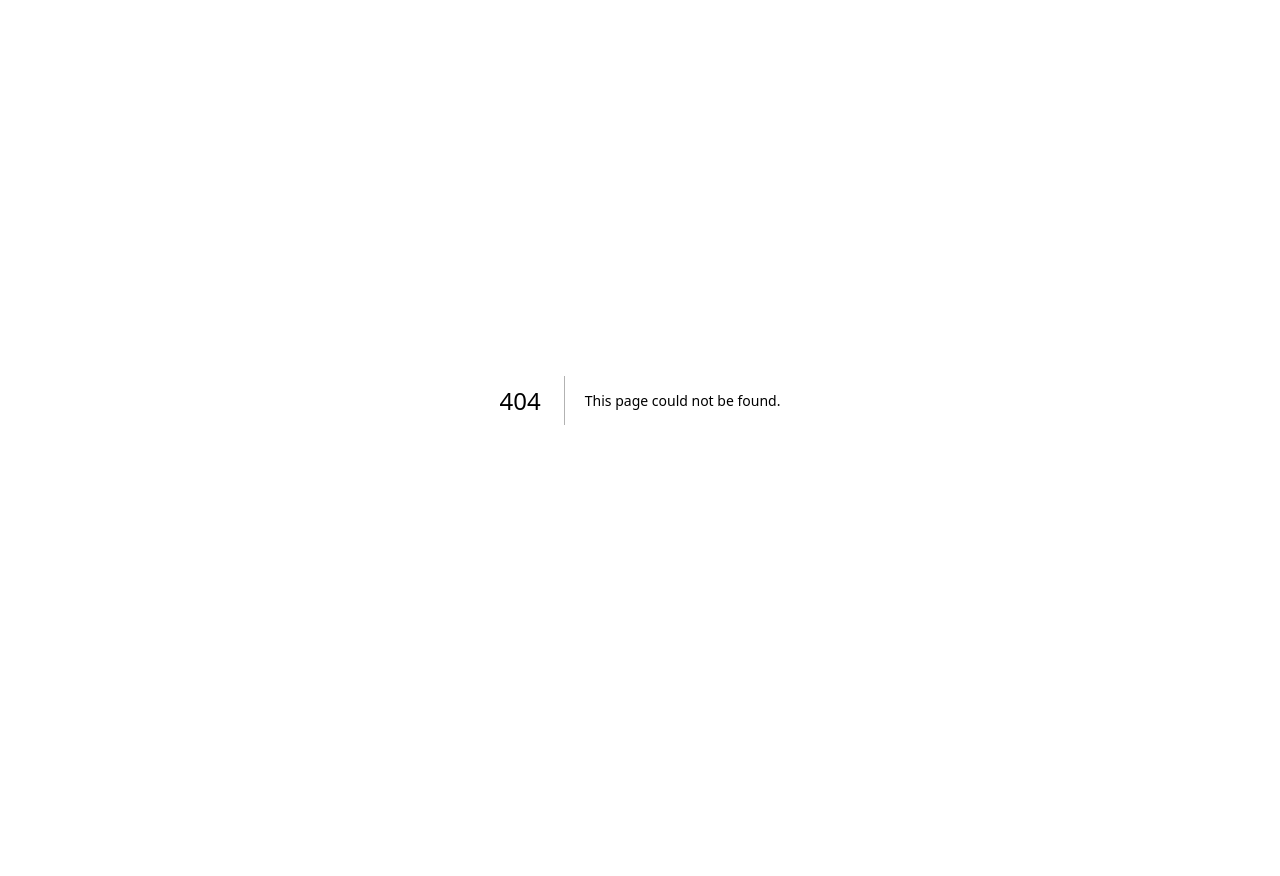
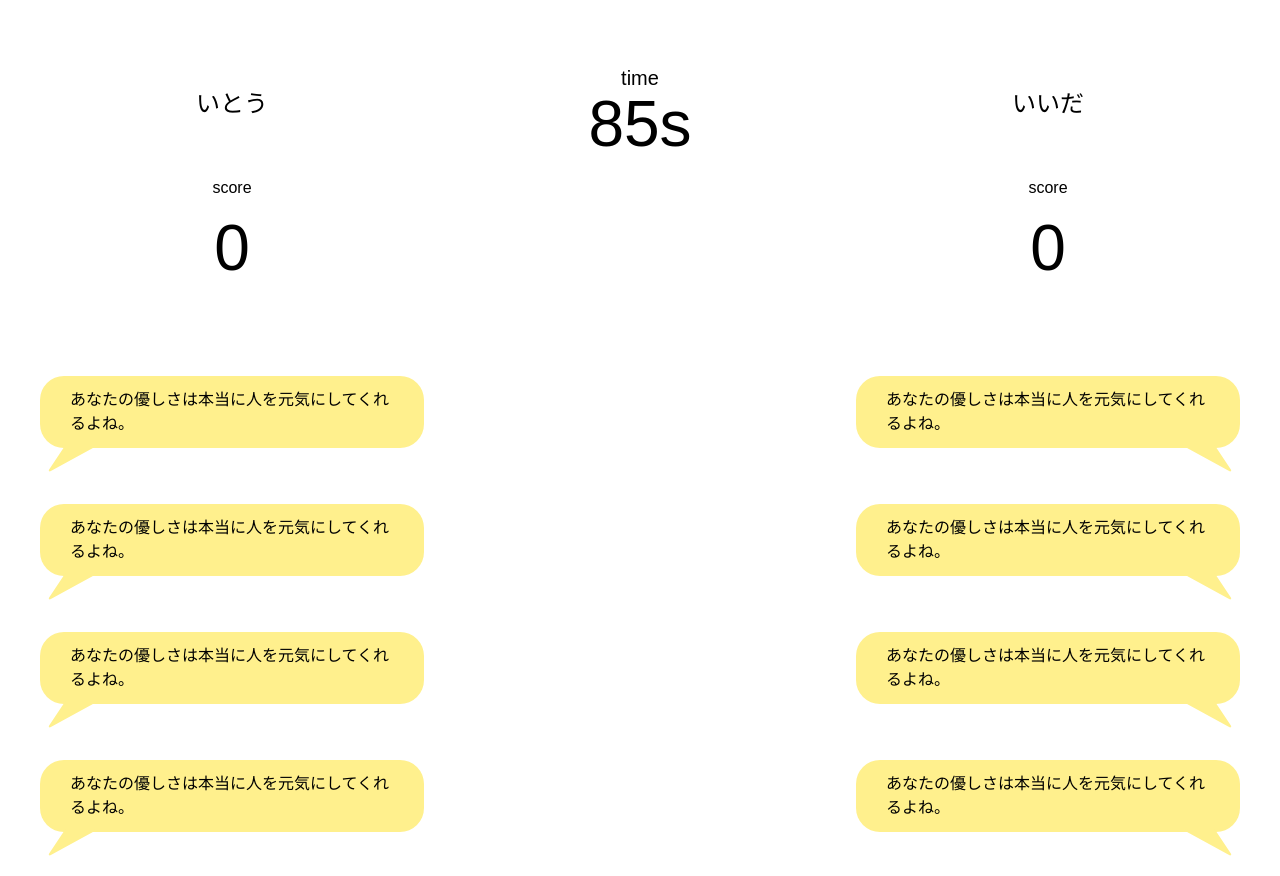
Before and after one commit to hirochan9854/praise-wap, a Next.js app: page /battle in a window 1280 px wide. Before the commit this address had no page. Before the commit the page ends 800 px from the top, so only its background shows below. Built offline with nearby package versions, Linux system fonts and the light colour scheme; a web font is replaced by a local one.

Commit message:
表示部分完成

```diff
--- /dev/null
+++ b/src/app/battle/page.tsx
@@ -0,0 +1,14 @@
+'use client';
+
+import Timer from '@/components/Timer';
+import { Wordlist } from '@/components/WordList';
+
+export default function Home() {
+  return (
+    <div className="mx-auto flex   max-w-[1200px] justify-between pt-16">
+      <Wordlist name="いとう" second={false} />
+      <Timer />
+      <Wordlist name="いいだ" second={true} />
+    </div>
+  );
+}
--- /dev/null
+++ b/src/components/Timer.tsx
@@ -0,0 +1,24 @@
+import React, { useState, useEffect } from 'react';
+
+function Timer() {
+  const [time, setTime] = useState(90);
+
+  useEffect(() => {
+    if (time > 0) {
+      const timerId = setInterval(() => {
+        setTime((prevTime) => prevTime - 1);
+      }, 1000);
+      return () => clearInterval(timerId);
+    }
+    return () => {};
+  }, [time]);
+
+  return (
+    <div className="text-center">
+      <p className="text-xl">time</p>
+      <p className="-mt-4 text-[64px]">{`${time < 10 ? `0${time}` : time}`}s</p>
+    </div>
+  );
+}
+
+export default Timer;
--- /dev/null
+++ b/src/components/WordList.tsx
@@ -0,0 +1,46 @@
+'use client';
+
+import { useState } from 'react';
+
+export type WordlistProps = {
+  second: boolean;
+  name: string;
+};
+
+export const Wordlist: React.FC<WordlistProps> = ({ second, name }) => {
+  const [score, setScore] = useState(0);
+  const [wordList, setWordList] = useState<string[]>([
+    'あなたの優しさは本当に人を元気にしてくれるよね。',
+    'あなたの優しさは本当に人を元気にしてくれるよね。',
+    'あなたの優しさは本当に人を元気にしてくれるよね。',
+    'あなたの優しさは本当に人を元気にしてくれるよね。',
+    'あなたの優しさは本当に人を元気にしてくれるよね。',
+    'あなたの優しさは本当に人を元気にしてくれるよね。',
+  ]);
+
+  return (
+    <div className="mt-6 text-center">
+      <p className="text-2xl">{name}</p>
+      <p className="mt-14">score</p>
+      <p className="mx-auto mb-20  w-64 text-[64px]">{score}</p>
+      <div className="h-[500px] overflow-scroll">
+        {wordList.map((serif, index) => {
+          return <div key={index}>{word(serif, second)}</div>;
+        })}
+      </div>
+    </div>
+  );
+};
+
+const word = (serif: string, second: boolean) => {
+  return (
+    <div>
+      <p
+        className={`relative mb-14 w-96  rounded-3xl bg-[#FFF08D]  px-[30px] py-3 text-left
+        before:absolute  before:-bottom-6  before:block before:h-7 before:w-12  before:bg-[url('/deco-blowing.svg')] before:bg-cover ${second ? 'before:right-2 before:-scale-x-100' : 'before:left-2'}`}
+      >
+        {serif}
+      </p>
+    </div>
+  );
+};
```
Also changed, not shown: public/deco-blowing.svg (added).
